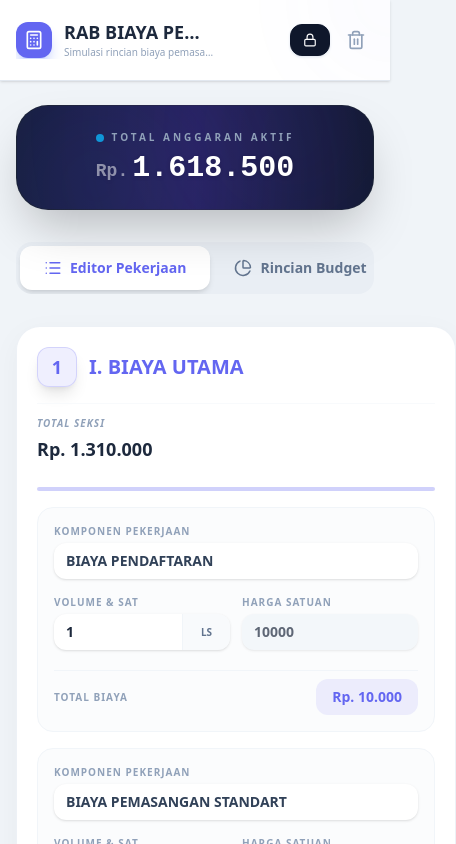
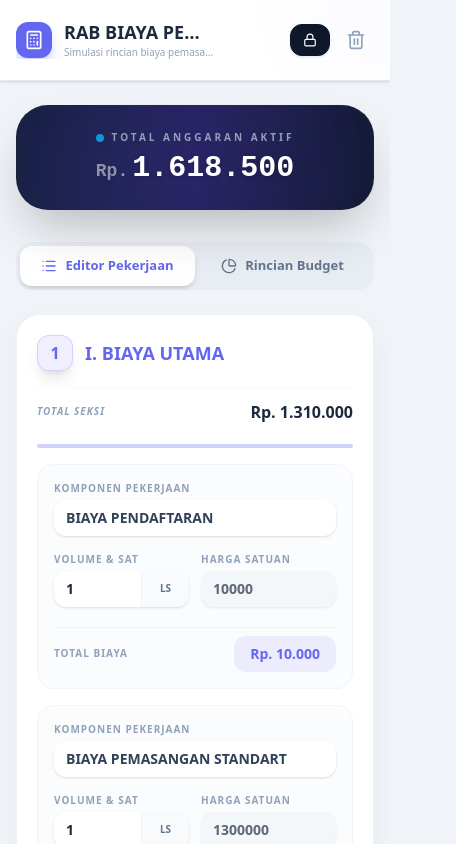
Before and after one commit to Ennegatif/RAB-SR, a React (Vite) app: page / in a window 390 px wide. Shown: the top 844 px of the page, 456 px wide, since content can reach past the window. Built offline with nearby package versions, Linux system fonts and the light colour scheme.

Commit message:
feat: Add responsive tab handling and dynamic window width
Implement logic to track window width and dynamically adjust UI elements for better responsiveness across different screen sizes. This includes improving tab control layout and touch interaction.

```diff
--- a/src/App.tsx
+++ b/src/App.tsx
@@ -87,6 +87,13 @@ export default function App() {
   const [project, setProject] = useState<RABProject>(INITIAL_PROJECT);
   const [activeTab, setActiveTab] = useState<'editor' | 'summary'>('editor');
   const [isPriceLocked, setIsPriceLocked] = useState(true);
+  const [windowWidth, setWindowWidth] = useState(typeof window !== 'undefined' ? window.innerWidth : 1200);
+
+  useEffect(() => {
+    const handleResize = () => setWindowWidth(window.innerWidth);
+    window.addEventListener('resize', handleResize);
+    return () => window.removeEventListener('resize', handleResize);
+  }, []);
 
   const subTotal = useMemo(() => {
     return project.categories.reduce((total, cat) => {
@@ -316,25 +323,24 @@ export default function App() {
           </div>
         </div>
 
-        {/* Tab Controls */}
-        <div className="flex flex-col sm:flex-row gap-4 items-stretch sm:items-center justify-between mb-8 md:mb-10">
-          <div className="flex p-1 bg-slate-200/50 rounded-2xl overflow-x-auto sm:overflow-visible">
+        <div className="flex flex-col sm:flex-row gap-4 items-stretch sm:items-center justify-between mb-6 md:mb-10">
+          <div className="flex p-1 bg-slate-200/50 rounded-2xl overflow-x-auto no-scrollbar touch-pan-x">
             <button
               onClick={() => setActiveTab('editor')}
-              className={`flex-1 flex items-center justify-center gap-2 px-6 sm:px-8 py-3 rounded-xl text-sm font-bold transition-all whitespace-nowrap ${activeTab === 'editor' ? 'bg-white text-brand-primary shadow-md' : 'text-slate-500 hover:text-brand-primary'}`}
+              className={`flex-1 flex items-center justify-center gap-2 px-5 sm:px-8 py-2.5 sm:py-3 rounded-xl text-[13px] sm:text-sm font-bold transition-all whitespace-nowrap ${activeTab === 'editor' ? 'bg-white text-brand-primary shadow-md' : 'text-slate-500 hover:text-brand-primary'}`}
             >
-              <List size={18} /> Editor Pekerjaan
+              <List size={windowWidth < 640 ? 16 : 18} /> Editor Pekerjaan
             </button>
             <button
               onClick={() => setActiveTab('summary')}
-              className={`flex-1 flex items-center justify-center gap-2 px-6 sm:px-8 py-3 rounded-xl text-sm font-bold transition-all whitespace-nowrap ${activeTab === 'summary' ? 'bg-white text-brand-primary shadow-md' : 'text-slate-500 hover:text-brand-info'}`}
+              className={`flex-1 flex items-center justify-center gap-2 px-5 sm:px-8 py-2.5 sm:py-3 rounded-xl text-[13px] sm:text-sm font-bold transition-all whitespace-nowrap ${activeTab === 'summary' ? 'bg-white text-brand-primary shadow-md' : 'text-slate-500 hover:text-brand-info'}`}
             >
-              <PieChartIcon size={18} /> Rincian Budget
+              <PieChartIcon size={windowWidth < 640 ? 16 : 18} /> Rincian Budget
             </button>
           </div>
         </div>
 
-        <div className="grid grid-cols-12 gap-10">
+        <div className="grid grid-cols-12 gap-8 lg:gap-10">
           <div className="col-span-12 lg:col-span-8">
             <AnimatePresence mode="wait">
               {activeTab === 'editor' ? (
@@ -346,10 +352,10 @@ export default function App() {
                 >
                   {project.categories.map((category, catIdx) => (
                     <div key={category.id} className="bg-white rounded-[1.5rem] md:rounded-[2.5rem] border border-slate-200/60 shadow-[0_8px_30px_rgb(0,0,0,0.04)] overflow-hidden p-5 md:p-8 hover:shadow-[0_20px_50px_rgba(0,0,0,0.08)] transition-shadow duration-500">
-                      <div className="flex flex-col sm:flex-row sm:items-center justify-between mb-6 md:mb-8 gap-4">
-                        <div className="flex items-center gap-3 md:gap-4">
+                      <div className="flex flex-col sm:flex-row sm:items-center justify-between mb-5 md:mb-8 gap-4">
+                        <div className="flex items-center gap-3 md:gap-4 w-full sm:w-auto">
                           <div className={cn(
-                            "w-10 h-10 md:w-12 md:h-12 rounded-xl md:rounded-2xl flex items-center justify-center font-black text-lg md:text-xl shadow-lg border shrink-0",
+                            "w-9 h-9 md:w-12 md:h-12 rounded-xl md:rounded-2xl flex items-center justify-center font-black text-base md:text-xl shadow-lg border shrink-0",
                             CAT_BG_COLORS[catIdx % CAT_BG_COLORS.length]
                           )}>
                             {catIdx + 1}
@@ -362,17 +368,17 @@ export default function App() {
                               categories: prev.categories.map(c => c.id === category.id ? { ...c, name: e.target.value } : c)
                             }))}
                             className={cn(
-                              "bg-transparent border-none focus:ring-0 p-0 text-xl md:text-2xl font-black w-full",
+                              "bg-transparent border-none focus:ring-0 p-0 text-lg md:text-2xl font-black w-full min-w-0 truncate",
                               catIdx === 0 ? "text-brand-primary" :
                               catIdx === 1 ? "text-brand-success" :
                               catIdx === 2 ? "text-brand-warning" : "text-brand-info"
                             )}
                           />
                         </div>
-                        <div className="flex items-center gap-6 justify-between sm:justify-end border-t sm:border-t-0 pt-3 sm:pt-0 border-slate-50">
-                           <div className="flex flex-col items-start sm:items-end w-full sm:w-auto">
-                             <span className="text-[10px] font-bold text-slate-400 uppercase tracking-widest mb-1 italic">Total Seksi</span>
-                             <span className="text-lg md:text-xl font-black text-slate-800">
+                        <div className="flex items-center gap-4 justify-between sm:justify-end border-t sm:border-t-0 pt-3 sm:pt-0 border-slate-50">
+                           <div className="flex flex-row sm:flex-col items-center sm:items-end justify-between sm:justify-start w-full sm:w-auto">
+                             <span className="text-[10px] font-bold text-slate-400 uppercase tracking-widest sm:mb-1 italic">Total Seksi</span>
+                             <span className="text-base md:text-xl font-black text-slate-800">
                                Rp. {formatCurrency(category.items.reduce((s, i) => s + i.totalPrice, 0))}
                              </span>
                            </div>
@@ -570,8 +576,8 @@ export default function App() {
                             data={chartData}
                             cx="50%"
                             cy="50%"
-                            innerRadius={window.innerWidth < 640 ? 65 : 90}
-                            outerRadius={window.innerWidth < 640 ? 95 : 130}
+                            innerRadius={windowWidth < 640 ? 65 : 90}
+                            outerRadius={windowWidth < 640 ? 95 : 130}
                             paddingAngle={8}
                             dataKey="value"
                             stroke="none"
```
